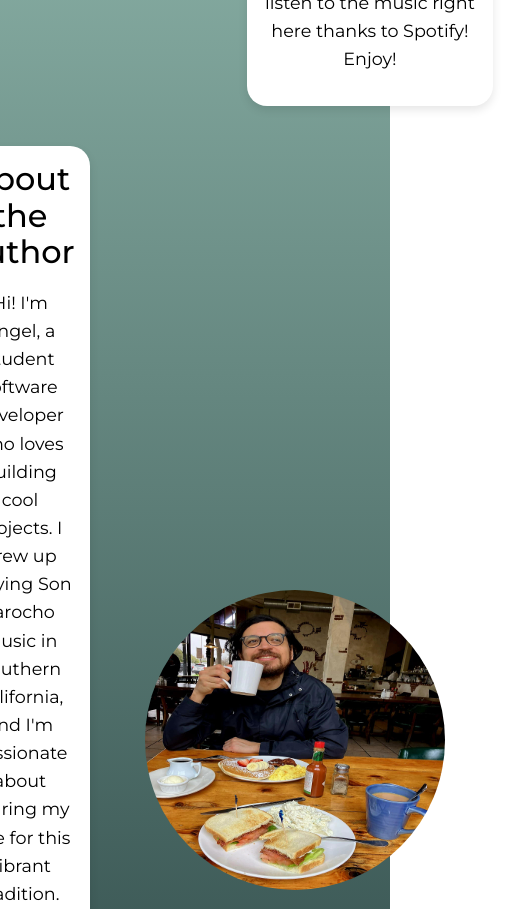
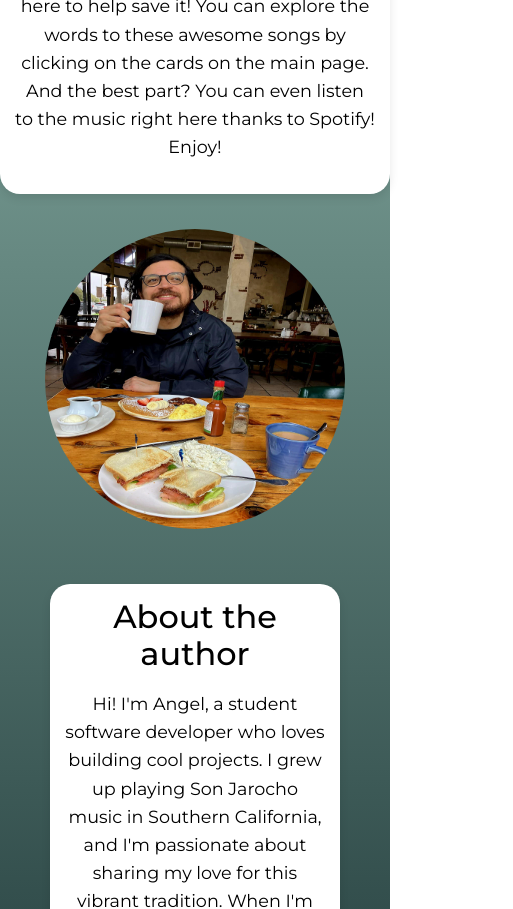
Before and after one commit to ajuarezse/tripleTenFinalProject_React, a React (Vite) app: page /about in a window 390 px wide. Shown: the part 740-1649 px from the top of the page, 513 px wide, since content can reach past the window. Built offline with nearby package versions, Linux system fonts and the light colour scheme.

Commit message:
reorder author section elements

```diff
--- a/src/components/About/About.css
+++ b/src/components/About/About.css
@@ -69,3 +69,13 @@
     min-width: 300px;
   }
 }
+
+@media (max-width: 480px) {
+  .about__section {
+    flex-direction: column;
+  }
+
+  .about__section_author {
+    flex-direction: column-reverse;
+  }
+}
--- a/src/components/About/About.jsx
+++ b/src/components/About/About.jsx
@@ -23,7 +23,7 @@ function About() {
           </p>
         </div>
       </section>
-      <section className="about__section">
+      <section className="about__section about__section_author">
         <div className="about__description">
           <h2 className="about__title">About the author</h2>
           <p className="about__paragraph">
```
